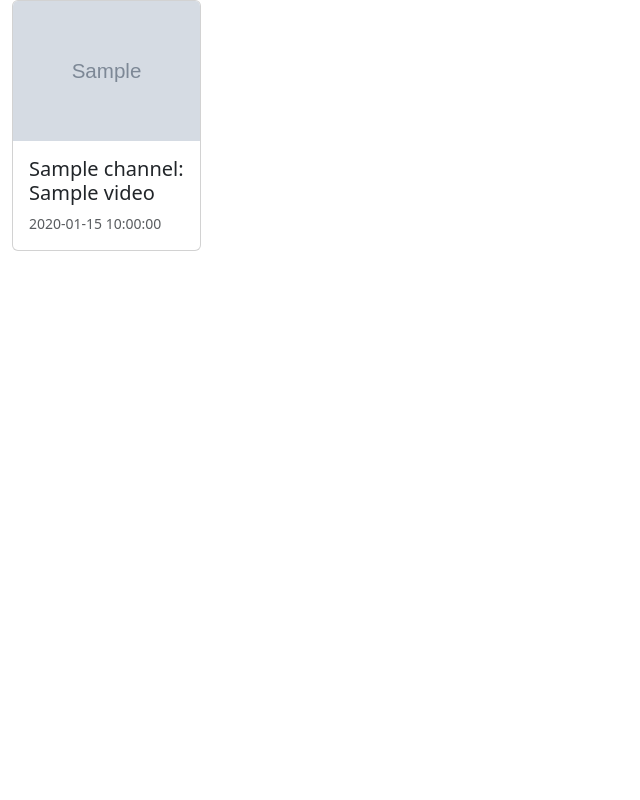
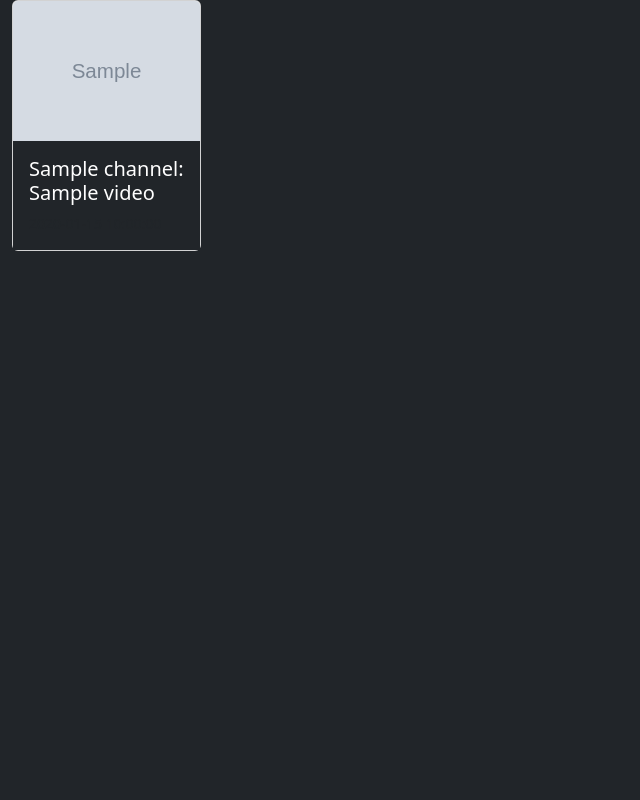
Before and after one commit to essembeh/YouRSS, a Flask app: template youtube_rss_viewer/templates/grid.html in a window 1280 px wide. Shown: the whole page, without its empty margins (0-640 px from the left). Run offline with Flask 2, Linux system fonts and the light colour scheme; the template is opened without the code that fills it: most values are stand-ins (such as "Sample title", 1, 10 or a date in 2020); grey boxes marked "Sample" are stand-in pictures; parts of the project's set-up code (start-up, migrations or seed data) failed here and were passed over.

Commit message:
Switch to dark theme
* rework default route

```diff
--- a/youtube_rss_viewer/__init__.py
+++ b/youtube_rss_viewer/__init__.py
@@ -55,7 +55,9 @@ def create_app():
 
     @app.route("/", methods=["GET"])
     def redirect_to_index():
-        return redirect("/view?q=UCa_Dlwrwv3ktrhCy91HpVRw%2CJonnyswitzerland")
+        if len(request.args) > 0:
+            return redirect(url_for("view", **request.args))
+        return redirect(url_for("view", q="UCa_Dlwrwv3ktrhCy91HpVRw,Jonnyswitzerland"))
 
     @app.route("/view", methods=["GET"])
     def view():
--- a/youtube_rss_viewer/templates/grid.html
+++ b/youtube_rss_viewer/templates/grid.html
@@ -8,14 +8,15 @@
         crossorigin="anonymous">
 </head>
 
-<body class="">
+<body class="bg-dark">
     <div class="container-fluid">
         <div id="channel-content" class="row">
             {% for video in sorted_videos %}
             <div class="col-xl-2 col-lg-3 col-md-4 col-sm-6 mb-3">
-                <div class="card h-100" data-thumbnail="{{video.thumbnail_url}}" data-video="{{video.video_id}}">
+                <div class="text-white card h-100" data-thumbnail="{{video.thumbnail_url}}"
+                    data-video="{{video.video_id}}">
                     <img src="{{video.thumbnail_url}}" class="card-img-top" alt="{{video.title}}" />
-                    <div class="card-body">
+                    <div class="bg-dark card-body">
                         <h5 class="card-title">{{channels[video.channel_id].title}}:
                             <span class="fw-normal">{{video.title}}</span>
                         </h5>
```
